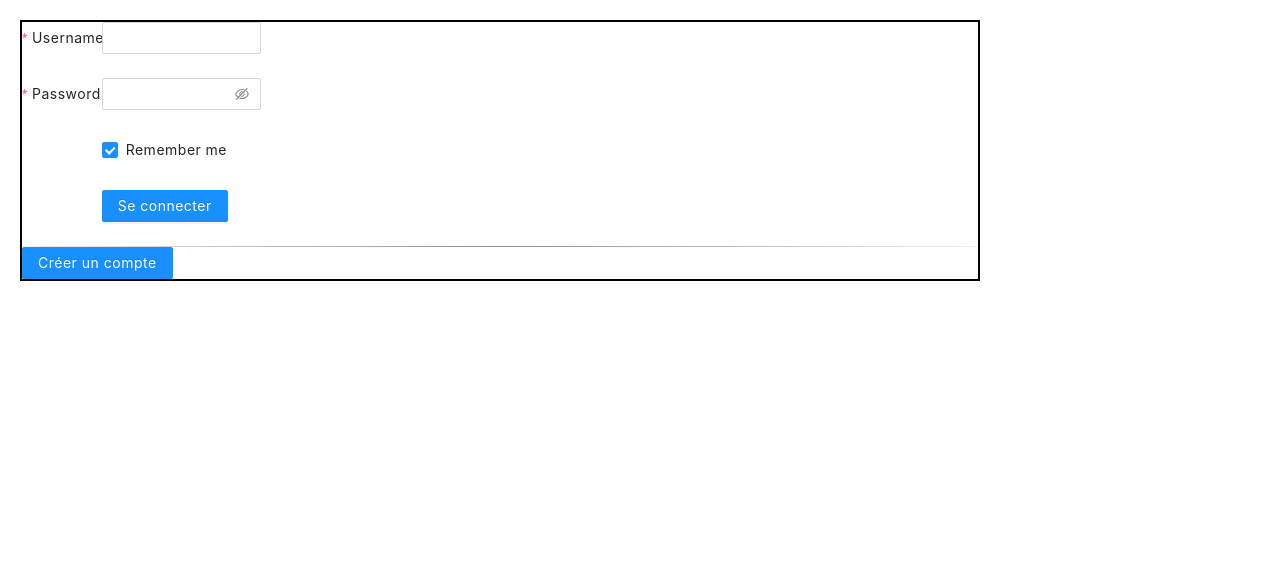
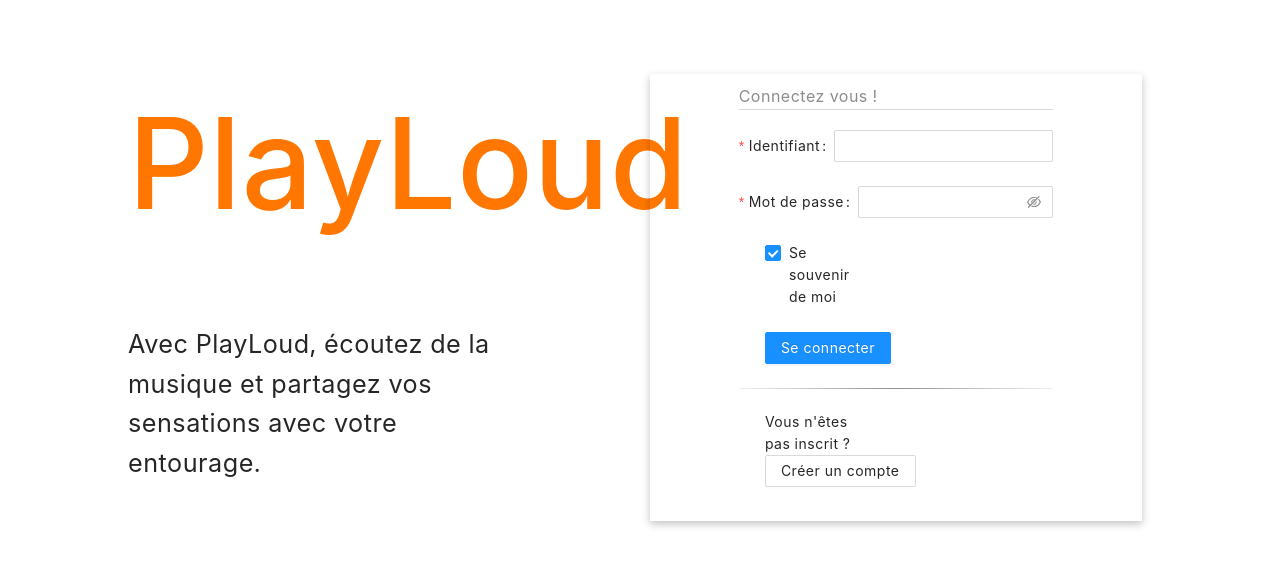
Before and after one commit to gueyemoo/social-network-frontend, a React (Create React App) app: page / in a window 1280 px wide. Shown: the top 566 px of the page. Built offline with nearby package versions, Linux system fonts and the light colour scheme.

Commit message:
styling login page

```diff
--- a/src/App.js
+++ b/src/App.js
@@ -8,6 +8,9 @@ import { Layout } from 'antd';
 import { Form, Input, Button, Checkbox } from 'antd';
 import Fade from 'react-reveal/Fade';
 import Slide from 'react-reveal/Slide';
+
+import { Row } from 'antd';
+import { Col } from 'antd';
 
 
 
@@ -64,14 +67,20 @@ function App() {
     <>
       {login === false ? (
         <div id="globale">
+          <Row>
+            <Col span={12}>
+              <div id="divDescription">
+                <h1 id='headerLogin'>PlayLoud</h1>
+                <p id='headerDesc'>Avec PlayLoud, écoutez de la musique et partagez vos sensations avec votre entourage.</p>
+              </div>
+            </Col>
+
+            <Col span={12}>
+            <div id="divForm" >
+          <Row type="flex" justify="center" align="center">
+            <Col span={16} >
           <Form
             name="basic"
-            labelCol={{
-              span: 2,
-            }}
-            wrapperCol={{
-              span: 4,
-            }}
             initialValues={{
               remember: true,
             }}
@@ -79,13 +88,14 @@ function App() {
             onFinishFailed={onFinishFailed}
             autoComplete="off"
           >
+            <legend>Connectez vous !</legend>
             <Form.Item
-              label="Username"
+              label="Identifiant"
               name="username"
               rules={[
                 {
                   required: true,
-                  message: 'Please input your username!',
+                  message: 'Saisissez votre identifiant!',
                 },
               ]}
             >
@@ -93,12 +103,12 @@ function App() {
             </Form.Item>
 
             <Form.Item
-              label="Password"
+              label="Mot de passe"
               name="password"
               rules={[
                 {
                   required: true,
-                  message: 'Please input your password!',
+                  message: 'Saisissez votre mot de passe!',
                 },
               ]}
             >
@@ -110,10 +120,11 @@ function App() {
               valuePropName="checked"
               wrapperCol={{
                 offset: 2,
-                span: 4,
+                span: 8,
               }}
             >
-              <Checkbox>Remember me</Checkbox>
+              <Checkbox>
+                  Se souvenir de moi</Checkbox>
             </Form.Item>
 
             <Form.Item
@@ -126,11 +137,28 @@ function App() {
                 Se connecter
               </Button>
             </Form.Item>
+
+            <hr></hr>
+              <br/>
+            <Form.Item
+              wrapperCol={{
+                offset: 2,
+                span: 8,
+              }}
+            >
+              <label>Vous n'êtes pas inscrit ?</label>
+              <Button type="secondary" htmlType="submit">
+                Créer un compte
+              </Button>
+            </Form.Item>
           </Form>
-          <hr></hr>
-          <Button type="primary" class="insc" htmlType="submit">
-            Créer un compte
-          </Button>
+          </Col>
+        </Row>
+        </div>
+            </Col>
+          </Row>
+
+
         </div>
       ) : (
         //if logged in
--- a/src/App.scss
+++ b/src/App.scss
@@ -43,11 +43,29 @@ body{
 
 //Inscription / Connection
 
+
 #globale {
-  border: 2px solid black;
+  width:80%;
+  margin: auto;
+  padding-top: 5%;
+}
+
+#divForm {
+  padding: 10px;
+  box-shadow: rgba(0, 0, 0, 0.24) 0px 3px 8px;
+  margin: 10px;
+}
+
+#headerDesc {
+  font-size: 1.8em;
   width: 75%;
-  margin: 20px;
 }
+
+#headerLogin {
+  color: #ff7700;
+  font-size: 9em;
+}
+
 
 .insc {
   margin: 20px;
```
Also changed, not shown: 1 other file (tests, documents, lock files or other folders).
